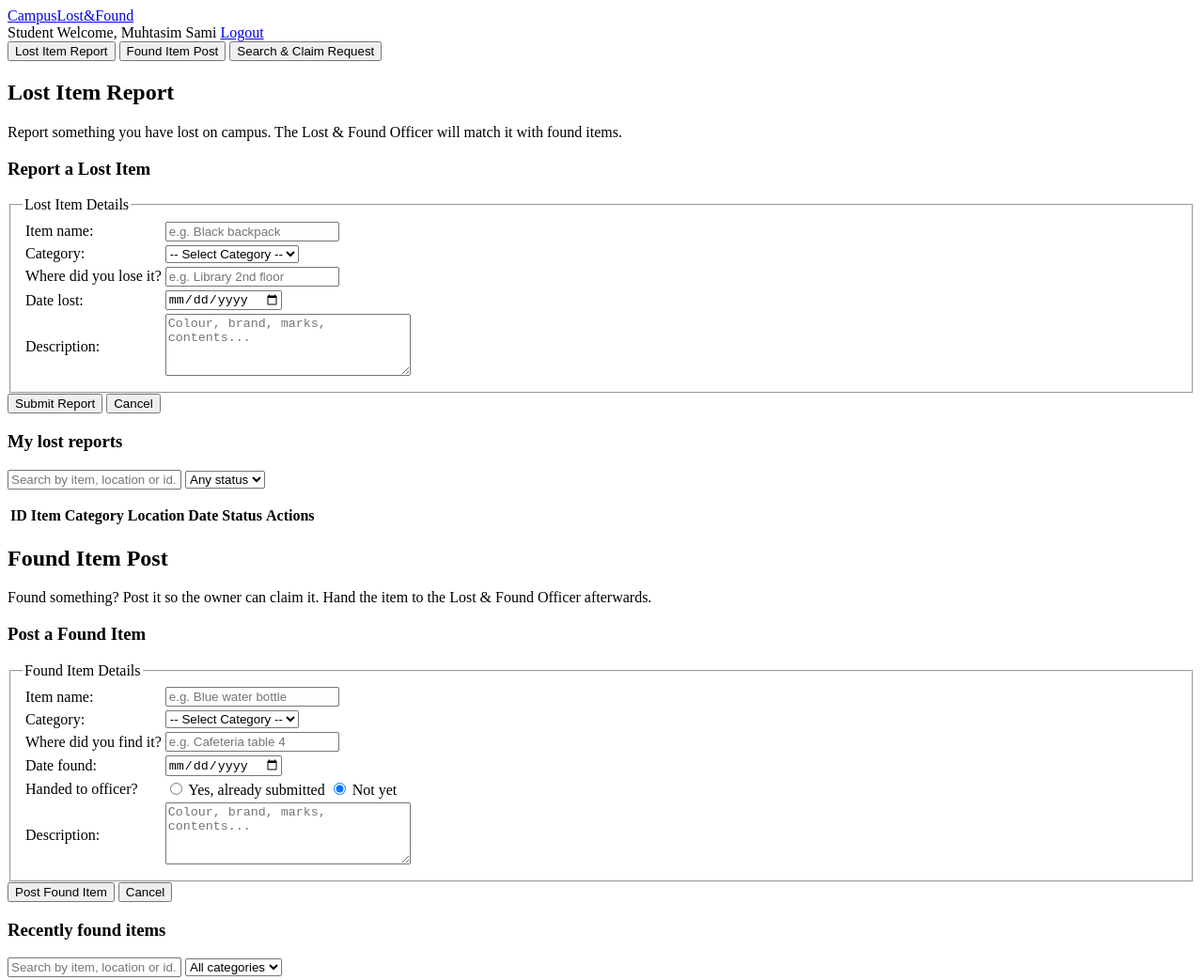
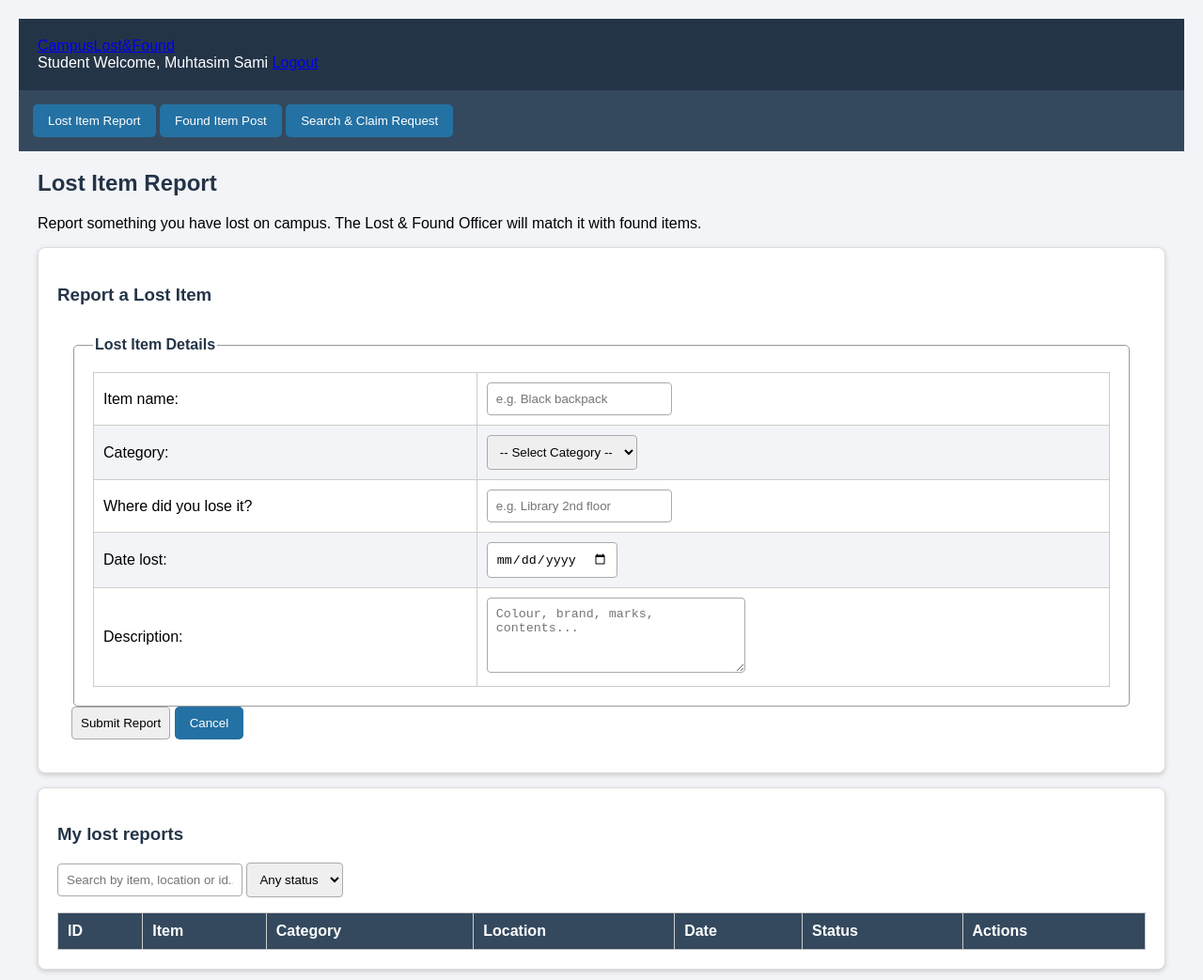
Before and after one commit to tanvirhossain110/fall-26-27-Campus-Lost-Found-Management-System, a plain HTML site: page student-faculty.html in a window 1280 px wide. Shown: the top 1043 px of the page at 94% size. Drawn offline with Linux system fonts and the light colour scheme.

Commit message:
24-56464-1 created a separate css file for student-faculty page

```diff
--- /dev/null
+++ b/css/student-faculty.css
@@ -0,0 +1,171 @@
+* {
+    box-sizing: border-box;
+}
+
+body {
+    margin: 0;
+    padding: 20px;
+    font-family: Arial;
+    background-color: #f2f4f7;
+}
+
+header {
+    background-color: #243447;
+    color: white;
+    padding: 20px;
+}
+
+nav {
+    background-color: #34495e;
+    padding: 15px;
+    position: sticky;
+    top: 0;
+}
+
+nav a {
+    color: white;
+    text-decoration: none;
+    padding: 10px;
+}
+
+nav a:hover {
+    background-color: #1abc9c;
+}
+
+main {
+    max-width: 1200px;
+    margin: 20px auto;
+}
+
+h2, h3 {
+    color: #243447;
+}
+
+.card {
+    background-color: white;
+    padding: 20px;
+    margin: 15px 0;
+    border: 1px solid #ddd;
+    border-radius: 8px;
+    box-shadow: 0 2px 5px #ccc;
+}
+
+.dashboard-cards {
+    display: grid;
+    grid-template-columns: repeat(3, 1fr);
+    gap: 15px;
+}
+
+.dashboard-card {
+    background-color: white;
+    padding: 20px;
+    border-radius: 8px;
+    border-left: 5px solid #1abc9c;
+    box-shadow: 0 2px 5px #ccc;
+}
+
+form {
+    background-color: white;
+    padding: 15px;
+    border-radius: 8px;
+}
+
+fieldset {
+    border: 1px solid #999;
+    border-radius: 5px;
+    padding: 20px;
+}
+
+legend {
+    font-weight: bold;
+    color: #243447;
+}
+
+input, select, textarea {
+    padding: 9px;
+    border: 1px solid #aaa;
+    border-radius: 4px;
+}
+
+input:focus, select:focus, textarea:focus {
+    border: 2px solid #1abc9c;
+}
+
+button {
+    background-color: #2471a3;
+    color: white;
+    border: none;
+    padding: 10px 16px;
+    border-radius: 5px;
+    cursor: pointer;
+    transition: 0.3s;
+}
+
+button:hover {
+    background-color: #1abc9c;
+    transform: scale(1.03);
+}
+
+button:disabled {
+    background-color: gray;
+}
+
+table {
+    width: 100%;
+    border-collapse: collapse;
+    background-color: white;
+}
+
+th, td {
+    border: 1px solid #ccc;
+    padding: 10px;
+    text-align: left;
+}
+
+th {
+    background-color: #34495e;
+    color: white;
+}
+
+tr:nth-child(even) {
+    background-color: #f2f4f7;
+}
+
+.error {
+    color: red;
+}
+
+.notice-board {
+    max-height: 180px;
+    overflow-y: auto;
+    background-color: white;
+    padding: 15px;
+}
+
+.notice {
+    border-left: 4px solid #1abc9c;
+    padding: 10px;
+    margin: 10px 0;
+}
+
+.notice:hover {
+    transform: scale(1.01);
+}
+
+footer {
+    background-color: #243447;
+    color: white;
+    padding: 15px;
+    text-align: center;
+    margin-top: 30px;
+}
+
+@media screen and (max-width: 700px) {
+    .dashboard-cards {
+        grid-template-columns: 1fr;
+    }
+
+    nav a {
+        display: block;
+    }
+}
--- a/student-faculty.html
+++ b/student-faculty.html
@@ -5,7 +5,7 @@
   <meta name="viewport" content="width=device-width, initial-scale=1.0">
   <meta name="description" content="Student and Faculty dashboard of the Campus Lost and Found Management System">
   <title>Student / Faculty Dashboard | Campus Lost &amp; Found</title>
-  <link rel="stylesheet" href="css/style.css">
+  <link rel="stylesheet" href="css/student-faculty.css">
 </head>
 <body>
 
```
Also changed, not shown: login.html (+1 -1 lines).
